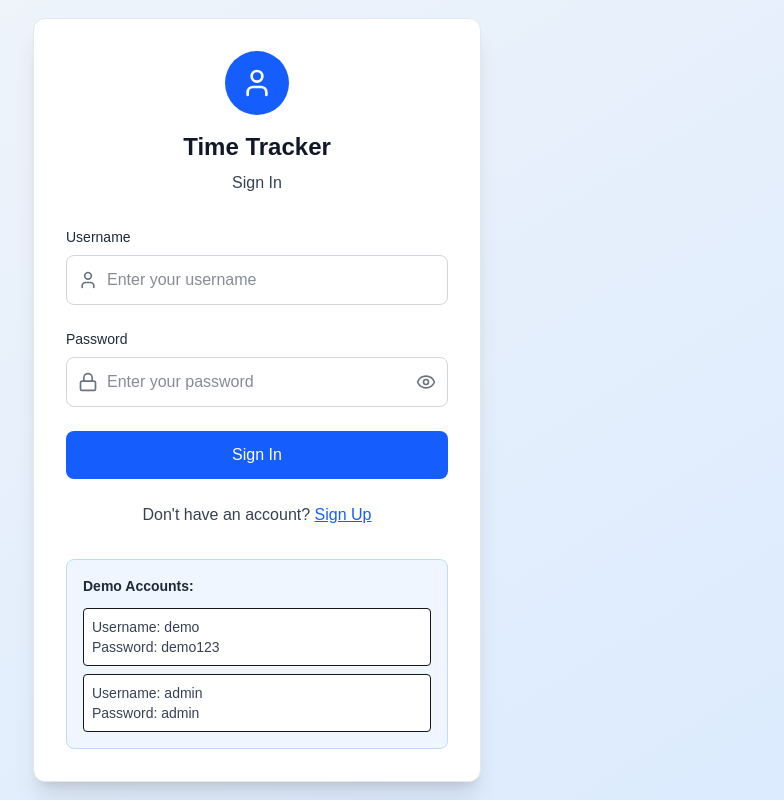
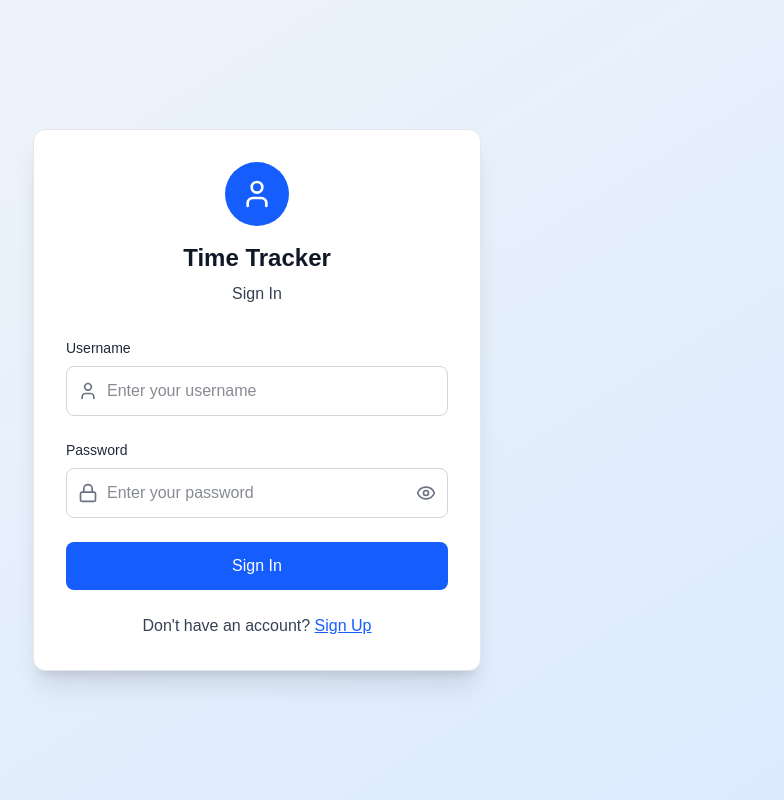
Before and after one commit to MaMossTu/timesheet-app, a Next.js app: page /login in a window 1280 px wide. Shown: the whole page, without its empty margins (383-1167 px from the left). Built offline with nearby package versions, Linux system fonts and the light colour scheme.

Commit message:
Clean up: Remove demo accounts display from login page
- Remove demo accounts information box for cleaner UI
- Keep demo functionality but hide credentials from public view
- Make login page more professional looking

```diff
--- a/src/app/login/page.tsx
+++ b/src/app/login/page.tsx
@@ -190,31 +190,6 @@ export default function LoginPage() {
             </button>
           </p>
         </div>
-
-        {/* Demo accounts for testing */}
-        <div className="mt-8 p-4 bg-blue-50 border border-blue-200 rounded-lg">
-          <p className="text-sm text-gray-800 mb-3 font-semibold">
-            Demo Accounts:
-          </p>
-          <div className="space-y-2">
-            <div className="bg-white p-2 rounded border">
-              <p className="text-sm text-gray-700 font-medium">
-                Username: demo
-              </p>
-              <p className="text-sm text-gray-700 font-medium">
-                Password: demo123
-              </p>
-            </div>
-            <div className="bg-white p-2 rounded border">
-              <p className="text-sm text-gray-700 font-medium">
-                Username: admin
-              </p>
-              <p className="text-sm text-gray-700 font-medium">
-                Password: admin
-              </p>
-            </div>
-          </div>
-        </div>
       </div>
     </div>
   );
```
